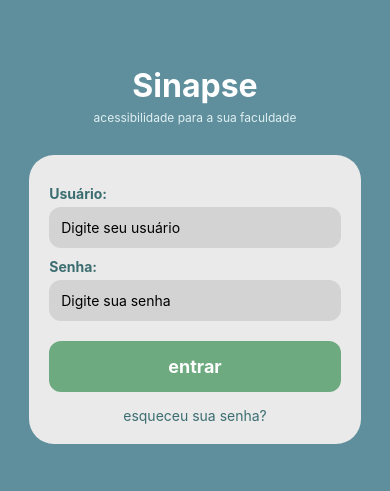
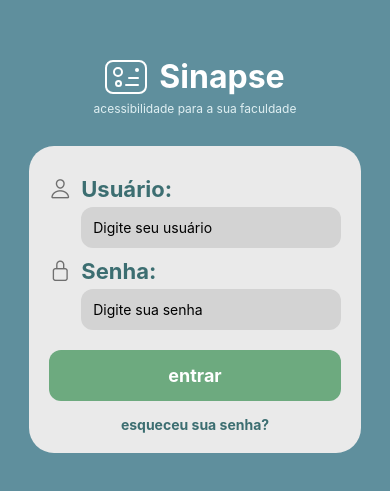
Before and after one commit to alu180/projeto-pi, a React Native app: screen /Login in a window 390 px wide. Shown: the part 167-658 px from the top of the page. Built offline with nearby package versions, Linux system fonts and the light colour scheme.

Commit message:
mudanças no app

```diff
--- a/components/BottomNav.js
+++ b/components/BottomNav.js
@@ -11,7 +11,9 @@ const BottomNav = ({ navigation, rotaAtiva }) => {
   const { logout } = usar_auten();
 
   const ir = (rota) => {
-    if (rota !== rotaAtiva) navigation.navigate(rota);
+    if (rota !== rotaAtiva) {
+      navigation.replace(rota);
+    }
   };
 
   const ativo = (rota) => rotaAtiva === rota;
--- a/components/Header.js
+++ b/components/Header.js
@@ -1,24 +1,20 @@
 import React from 'react';
 import { View, Text, StyleSheet } from 'react-native';
+import { Ionicons } from '@expo/vector-icons';
 import { CORES } from './cores';
 
-/**
- * Cabeçalho dados temp
- */
 const Header = ({
-  nomeAluno   = 'Aluno com um sobrenome de aluno',
-  matricula   = '*********',
-  curso       = 'Ciência da Computação',
+  nomeAluno = 'Aluno com um sobrenome de aluno',
+  matricula = '*********',
+  curso = 'Ciência da Computação',
   instituicao = 'IESB',
-  data        = '10/09/2025',
+  data = '10/09/2025',
 }) => (
   <View style={styles.container}>
-    {/* Avatar seria aqui emoji como exemplo*/}
     <View style={styles.avatar}>
-      <Text style={styles.avatarEmoji}>🙂</Text>
+      <Ionicons name="happy-outline" size={28} color="#7A7A7A" />
     </View>
 
-    {/* Info do aluno */}
     <View style={styles.infoAluno}>
       <Text style={styles.nome}>{nomeAluno}</Text>
       <Text style={styles.matriculaLabel}>Matrícula:</Text>
@@ -27,14 +23,12 @@ const Header = ({
 
     <View style={styles.divisor} />
 
-    {/* Info do curso */}
     <View style={styles.infoCurso}>
       <Text style={styles.cursoTexto}>Curso: {curso}</Text>
       <Text style={styles.instituicaoLabel}>Instituição:</Text>
       <Text style={styles.instituicaoNome}>{instituicao}</Text>
     </View>
 
-    {/* Data */}
     <Text style={styles.data}>{data}</Text>
   </View>
 );
@@ -56,16 +50,16 @@ const styles = StyleSheet.create({
     height: 52,
     borderRadius: 26,
     borderWidth: 1.5,
-    borderColor: '#aaa',
+    borderColor: '#AAA',
+    backgroundColor: '#E0E0E0',
     justifyContent: 'center',
     alignItems: 'center',
     marginRight: 6,
   },
-  avatarEmoji: { fontSize: 26 },
   infoAluno: { flex: 1 },
-  nome:            { fontSize: 10, color: CORES.texto },
-  matriculaLabel:  { fontSize: 10, fontWeight: 'bold', marginTop: 2 },
-  matriculaValor:  { fontSize: 10 },
+  nome: { fontSize: 10, color: CORES.texto },
+  matriculaLabel: { fontSize: 10, fontWeight: 'bold', marginTop: 2 },
+  matriculaValor: { fontSize: 10 },
   divisor: {
     width: 1,
     height: 55,
@@ -73,8 +67,8 @@ const styles = StyleSheet.create({
     marginHorizontal: 6,
   },
   infoCurso: { flex: 1 },
-  cursoTexto:       { fontSize: 10 },
+  cursoTexto: { fontSize: 10 },
   instituicaoLabel: { fontSize: 10, marginTop: 2 },
-  instituicaoNome:  { fontSize: 10, fontWeight: 'bold' },
+  instituicaoNome: { fontSize: 10, fontWeight: 'bold' },
   data: { fontSize: 11, fontWeight: 'bold', marginLeft: 6 },
 });
--- a/components/TituloPagina.js
+++ b/components/TituloPagina.js
@@ -2,15 +2,12 @@ import React from 'react';
 import { View, Text, StyleSheet } from 'react-native';
 import { CORES } from './cores';
 
-/**
- * Título de página
- */
 const TituloPagina = ({ titulo, icone, direita }) => (
   <View style={styles.container}>
     <View style={styles.linha}>
       <View style={styles.textoLinha}>
         <Text style={styles.titulo}>{titulo}</Text>
-        {icone ? <Text style={styles.icone}>{icone}</Text> : null}
+        {icone ? <View style={styles.icone}>{icone}</View> : null}
       </View>
       {direita || null}
     </View>
@@ -22,9 +19,9 @@ export default TituloPagina;
 
 const styles = StyleSheet.create({
   container: { paddingHorizontal: 16, marginTop: 14, marginBottom: 6 },
-  linha:     { flexDirection: 'row', alignItems: 'center', justifyContent: 'space-between' },
-  textoLinha:{ flexDirection: 'row', alignItems: 'center' },
-  titulo:    { fontSize: 26, fontWeight: 'bold', color: CORES.texto },
-  icone:     { fontSize: 28, marginLeft: 8 },
-  sublinhado:{ height: 2, backgroundColor: CORES.primaria, marginTop: 4, width: '55%' },
+  linha: { flexDirection: 'row', alignItems: 'center', justifyContent: 'space-between' },
+  textoLinha: { flexDirection: 'row', alignItems: 'center' },
+  titulo: { fontSize: 26, fontWeight: 'bold', color: CORES.texto },
+  icone: { marginLeft: 10 },
+  sublinhado: { height: 2, backgroundColor: CORES.primaria, marginTop: 4, width: '55%' },
 });
--- a/package.json
+++ b/package.json
@@ -5,8 +5,7 @@
   "scripts": {
     "start": "expo start",
     "android": "expo start --android",
-    "ios": "expo start --ios",
-    "web": "expo start --web"
+    "ios": "expo start --ios"
   },
   "dependencies": {
     "@react-native-async-storage/async-storage": "2.2.0",
--- a/paginas/Pag_biblioteca.js
+++ b/paginas/Pag_biblioteca.js
@@ -6,38 +6,35 @@ import TituloPagina from '../components/TituloPagina';
 import BottomNav from '../components/BottomNav';
 import { CORES } from '../components/cores';
 
-// Dados de exemplo
 const livrosEmprestados = [
   {
     id: '1',
     tituloAbrev: 'S.O.S\nCálculo II',
     icone: 'school',
-    obra:      'S.O.S Calculo II',
-    autor:     'Minha Mente',
-    idObra:    '*********',
-    emprestimo:'02/06/2025',
+    obra: 'S.O.S Calculo II',
+    autor: 'Minha Mente',
+    idObra: '*********',
+    emprestimo: '02/06/2025',
     devolucao: '15/09/2025',
   },
   {
     id: '2',
     tituloAbrev: 'Programação\né legal',
     icone: 'desktop',
-    obra:      'Programação é legal',
-    autor:     'Minha Mente',
-    idObra:    '*********',
-    emprestimo:'14/09/2025',
+    obra: 'Programação é legal',
+    autor: 'Minha Mente',
+    idObra: '*********',
+    emprestimo: '14/09/2025',
     devolucao: '15/12/2025',
   },
 ];
 
 const CardLivro = ({ item }) => (
   <View style={styles.card}>
-    {/* Capa do livro temporário de exemplo */}
     <View style={styles.capa}>
       <Text style={styles.capaTitulo}>{item.tituloAbrev}</Text>
-      <Ionicons name={item.icone} size={36} color={CORES.branco} style={{ marginTop: 10 }} />
+      <Ionicons name={item.icone} size={36} color={CORES.branco} style={styles.capaIcone} />
     </View>
-    {/* Detalhes do livro temporário de exemplo */}
     <View style={styles.detalhes}>
       <Text style={styles.detalheTexto}>Obra: {item.obra}</Text>
       <Text style={styles.detalheTexto}>Autor: {item.autor}</Text>
@@ -52,7 +49,10 @@ const Pag_biblioteca = ({ navigation }) => (
   <View style={styles.tela}>
     <Header />
     <ScrollView style={styles.conteudo}>
-      <TituloPagina titulo="Biblioteca" icone="📚" />
+      <TituloPagina
+        titulo="Biblioteca"
+        icone={<Ionicons name="book" size={28} color={CORES.primaria} />}
+      />
       {livrosEmprestados.map((livro) => (
         <CardLivro key={livro.id} item={livro} />
       ))}
@@ -64,8 +64,8 @@ const Pag_biblioteca = ({ navigation }) => (
 export default Pag_biblioteca;
 
 const styles = StyleSheet.create({
-  tela:    { flex: 1, backgroundColor: CORES.branco },
-  conteudo:{ flex: 1, paddingHorizontal: 16 },
+  tela: { flex: 1, backgroundColor: CORES.branco },
+  conteudo: { flex: 1, paddingHorizontal: 16 },
   card: {
     flexDirection: 'row',
     backgroundColor: CORES.cinzaEscuro,
@@ -75,7 +75,7 @@ const styles = StyleSheet.create({
   },
   capa: {
     width: 110,
-    backgroundColor: '#6e6e6e',
+    backgroundColor: '#6E6E6E',
     padding: 12,
     alignItems: 'center',
     justifyContent: 'center',
@@ -86,6 +86,7 @@ const styles = StyleSheet.create({
     fontSize: 13,
     textAlign: 'center',
   },
-  detalhes:   { flex: 1, padding: 12 },
-  detalheTexto:{ color: CORES.branco, fontSize: 12, marginBottom: 3 },
+  capaIcone: { marginTop: 10 },
+  detalhes: { flex: 1, padding: 12 },
+  detalheTexto: { color: CORES.branco, fontSize: 12, marginBottom: 3 },
 });
--- a/paginas/Pag_calendario.js
+++ b/paginas/Pag_calendario.js
@@ -1,21 +1,20 @@
 import React, { useState } from 'react';
 import { View, Text, TouchableOpacity, StyleSheet } from 'react-native';
+import { Ionicons } from '@expo/vector-icons';
 import Header from '../components/Header';
 import TituloPagina from '../components/TituloPagina';
 import BottomNav from '../components/BottomNav';
 import { CORES } from '../components/cores';
 
-// Dias da semana e dias do mês
 const diasSemana = ['Seg', 'Ter', 'Qua', 'Qui', 'Sex', 'Sáb', 'Dom'];
 const diasSetembro = [
   [null, null, null, null, null, null, null],
-  [1,  2,  3,  4,  5,  6,  7 ],
-  [8,  9,  10, 11, 12, 13, 14],
+  [1, 2, 3, 4, 5, 6, 7],
+  [8, 9, 10, 11, 12, 13, 14],
   [15, 16, 17, 18, 19, 20, 21],
   [22, 23, 24, 25, 26, 27, 28],
   [29, 30, null, null, null, null, null],
 ];
-// Dias indisponíveis de exemplo
 const diasIndisponiveis = [1, 2, 3, 6, 7, 13, 14, 16, 17, 18, 19, 20, 21];
 
 const Pag_calendario = ({ navigation, route }) => {
@@ -32,34 +31,30 @@ const Pag_calendario = ({ navigation, route }) => {
     <View style={styles.tela}>
       <Header />
 
-      {/* Título e botão de confirmar */}
       <TituloPagina
         titulo="Dias e Horários Disponíveis"
         direita={
           <TouchableOpacity style={styles.botaoConfirmar} onPress={confirmar}>
-            <Text style={styles.botaoConfirmarTexto}>✓</Text>
+            <Ionicons name="checkmark" size={24} color={CORES.branco} />
           </TouchableOpacity>
         }
       />
 
-      {/* Card calendário */}
       <View style={styles.cardCalendario}>
         <Text style={styles.mesNome}>Setembro</Text>
 
-        {/* Cabeçalho dos dias da semana */}
         <View style={styles.linhaCalendario}>
           {diasSemana.map((d) => (
             <Text key={d} style={styles.diaSemana}>{d}</Text>
           ))}
         </View>
 
-        {/* Linhas de datas */}
         {diasSetembro.slice(1).map((semana, i) => (
           <View key={i} style={styles.linhaCalendario}>
             {semana.map((dia, j) => {
               if (!dia) return <View key={j} style={styles.celulaVazia} />;
-              const selecionado    = dia === diaSelecionado;
-              const indisponivel   = diasIndisponiveis.includes(dia);
+              const selecionado = dia === diaSelecionado;
+              const indisponivel = diasIndisponiveis.includes(dia);
               return (
                 <TouchableOpacity
                   key={j}
@@ -69,8 +64,8 @@ const Pag_calendario = ({ navigation, route }) => {
                   <Text
                     style={[
                       styles.diaNumero,
-                      selecionado   && styles.diaNumeroSelecionado,
-                      indisponivel  && styles.diaIndisponivel,
+                      selecionado && styles.diaNumeroSelecionado,
+                      indisponivel && styles.diaIndisponivel,
                     ]}
                   >
                     {dia}
@@ -90,26 +85,28 @@ const Pag_calendario = ({ navigation, route }) => {
 export default Pag_calendario;
 
 const styles = StyleSheet.create({
-  tela:           { flex: 1, backgroundColor: CORES.branco },
+  tela: { flex: 1, backgroundColor: CORES.branco },
   botaoConfirmar: {
-    width: 40, height: 40, borderRadius: 20,
+    width: 40,
+    height: 40,
+    borderRadius: 20,
     backgroundColor: CORES.primaria,
-    justifyContent: 'center', alignItems: 'center',
+    justifyContent: 'center',
+    alignItems: 'center',
   },
-  botaoConfirmarTexto: { color: CORES.branco, fontSize: 20, fontWeight: 'bold' },
   cardCalendario: {
     margin: 16,
     backgroundColor: CORES.primaria,
     borderRadius: 14,
     padding: 16,
   },
-  mesNome:       { color: CORES.branco, fontWeight: 'bold', fontSize: 16, marginBottom: 12 },
-  linhaCalendario:{ flexDirection: 'row', justifyContent: 'space-between', marginBottom: 8 },
-  diaSemana:     { color: CORES.branco, fontSize: 12, width: 36, textAlign: 'center', fontWeight: 'bold' },
-  celulaVazia:   { width: 36 },
-  celulaDia:     { width: 36, height: 36, justifyContent: 'center', alignItems: 'center', borderRadius: 18 },
-  diaSelecionado:{ borderWidth: 2, borderColor: CORES.branco },
-  diaNumero:     { color: CORES.branco, fontSize: 14 },
+  mesNome: { color: CORES.branco, fontWeight: 'bold', fontSize: 16, marginBottom: 12 },
+  linhaCalendario: { flexDirection: 'row', justifyContent: 'space-between', marginBottom: 8 },
+  diaSemana: { color: CORES.branco, fontSize: 12, width: 36, textAlign: 'center', fontWeight: 'bold' },
+  celulaVazia: { width: 36 },
+  celulaDia: { width: 36, height: 36, justifyContent: 'center', alignItems: 'center', borderRadius: 18 },
+  diaSelecionado: { borderWidth: 2, borderColor: CORES.branco },
+  diaNumero: { color: CORES.branco, fontSize: 14 },
   diaNumeroSelecionado: { fontWeight: 'bold' },
-  diaIndisponivel:      { color: CORES.vermelho },
+  diaIndisponivel: { color: CORES.vermelho },
 });
--- a/paginas/Pag_horarios.js
+++ b/paginas/Pag_horarios.js
@@ -1,23 +1,23 @@
 import React, { useState } from 'react';
 import { View, Text, TouchableOpacity, ScrollView, StyleSheet } from 'react-native';
+import { Ionicons } from '@expo/vector-icons';
 import Header from '../components/Header';
 import TituloPagina from '../components/TituloPagina';
 import BottomNav from '../components/BottomNav';
 import { CORES } from '../components/cores';
-//horarios de exemplo
+
 const periodos = {
-  matutino:   ['08h30','09h30','10h30','11h30','12h30'],
-  vespertino: ['13h30','14h30','15h30','16h30','17h30'],
-  noturno:    ['18h30','19h30','20h30','21h30','22h30'],
+  matutino: ['08h30', '09h30', '10h30', '11h30', '12h30'],
+  vespertino: ['13h30', '14h30', '15h30', '16h30', '17h30'],
+  noturno: ['18h30', '19h30', '20h30', '21h30', '22h30'],
 };
 
 const Pag_horarios = ({ navigation, route }) => {
   const [horarioSelecionado, setHorarioSelecionado] = useState('17h30');
-  const dia  = route.params?.dia  || 10;
+  const dia = route.params?.dia || 10;
   const sala = route.params?.sala || 'Sala CB1';
 
   const confirmar = () => {
-    // confirmar a reserva
     alert(`Reserva confirmada!\n${sala}\nDia ${dia}/09 às ${horarioSelecionado}`);
     navigation.navigate('Home');
   };
@@ -30,13 +30,12 @@ const Pag_horarios = ({ navigation, route }) => {
         titulo={`Quarta - feira (${dia}/09)`}
         direita={
           <TouchableOpacity style={styles.botaoConfirmar} onPress={confirmar}>
-            <Text style={styles.botaoConfirmarTexto}>✓</Text>
+            <Ionicons name="checkmark" size={24} color={CORES.branco} />
           </TouchableOpacity>
         }
       />
 
       <ScrollView style={styles.tabela}>
-        {/* Cabeçalho da tabela */}
         <View style={styles.linhaTabela}>
           {['Período\nMatutino\n08h30', 'Período\nVespertino\n13h30', 'Período\nNoturno\n18h30'].map(
             (col, i) => (
@@ -47,15 +46,14 @@ const Pag_horarios = ({ navigation, route }) => {
           )}
         </View>
 
-        {/* Linhas de horários */}
         {[0, 1, 2, 3, 4].map((linha) => (
           <View key={linha} style={styles.linhaTabela}>
-            {['matutino', 'vespertino', 'noturno'].map((p) => {
-              const horario = periodos[p][linha];
-              const ativo   = horario === horarioSelecionado;
+            {['matutino', 'vespertino', 'noturno'].map((periodo) => {
+              const horario = periodos[periodo][linha];
+              const ativo = horario === horarioSelecionado;
               return (
                 <TouchableOpacity
-                  key={p}
+                  key={periodo}
                   style={[styles.celula, ativo && styles.celulaAtiva]}
                   onPress={() => setHorarioSelecionado(horario)}
                 >
@@ -77,23 +75,28 @@ const Pag_horarios = ({ navigation, route }) => {
 export default Pag_horarios;
 
 const styles = StyleSheet.create({
-  tela:   { flex: 1, backgroundColor: CORES.branco },
+  tela: { flex: 1, backgroundColor: CORES.branco },
   tabela: { flex: 1, paddingHorizontal: 16 },
   botaoConfirmar: {
-    width: 40, height: 40, borderRadius: 20,
+    width: 40,
+    height: 40,
+    borderRadius: 20,
     backgroundColor: CORES.primaria,
-    justifyContent: 'center', alignItems: 'center',
+    justifyContent: 'center',
+    alignItems: 'center',
   },
-  botaoConfirmarTexto: { color: CORES.branco, fontSize: 20, fontWeight: 'bold' },
   linhaTabela: { flexDirection: 'row', borderBottomWidth: 1, borderColor: CORES.borda },
   celula: {
-    flex: 1, paddingVertical: 14,
-    justifyContent: 'center', alignItems: 'center',
-    borderRightWidth: 1, borderColor: CORES.borda,
+    flex: 1,
+    paddingVertical: 14,
+    justifyContent: 'center',
+    alignItems: 'center',
+    borderRightWidth: 1,
+    borderColor: CORES.borda,
   },
   celulaHeader: { paddingVertical: 10 },
-  headerTexto:  { fontSize: 12, fontWeight: 'bold', textAlign: 'center' },
-  celulaAtiva:  { backgroundColor: CORES.primaria },
-  celulaTexto:  { fontSize: 14 },
+  headerTexto: { fontSize: 12, fontWeight: 'bold', textAlign: 'center' },
+  celulaAtiva: { backgroundColor: CORES.primaria },
+  celulaTexto: { fontSize: 14 },
   celulaTextoAtivo: { color: CORES.branco, fontWeight: 'bold' },
 });
--- a/paginas/Pag_login.js
+++ b/paginas/Pag_login.js
@@ -1,42 +1,67 @@
-import { View, Text, TextInput, Button, StyleSheet, ActivityIndicator, TouchableOpacity } from 'react-native';
+import { Alert, View, Text, TextInput, StyleSheet, ActivityIndicator, TouchableOpacity } from 'react-native';
+import { Ionicons } from '@expo/vector-icons';
 import User_login from '../hooks/User_login';
+import { usar_auten } from '../contextos/auten_usuario';
 
-const Pag_login = ({ onLoginSuccess }) => {
+const Pag_login = () => {
   const {
     username,
     setUsername,
     password,
     setPassword,
     loading,
+    setLoading,
     error,
-    login,
+    setError,
+    getFormData,
   } = User_login();
+  const { login } = usar_auten();
 
   const handleLogin = async () => {
+    const formData = getFormData();
+    if (!formData) return;
+
+    setLoading(true);
+    setError(null);
+
     try {
-      const result = await login();
-      // Se o login for bem-sucedido notifica o componente superior
-      if (result && onLoginSuccess) {
-        onLoginSuccess(result);
-      }
+      await login(formData.username, formData.password);
     } catch (err) {
-      // O erro e tratado no hook mas agnt pode exibir um alerta pro o usuário
-      Alert.alert('Falha no login', error);
+      const mensagem = err?.message || 'Não foi possível entrar.';
+      setError(mensagem);
+      Alert.alert('Falha no login', mensagem);
+    } finally {
+      setLoading(false);
     }
   };
 
-  return (<View style={styles.container}>
-      {/* Logo / Título */}
+  return (
+    <View style={styles.container}>
       <View style={styles.header}>
-        <Text style={styles.logo}>Sinapse</Text>
-        <Text style={styles.subtitle}>
-          acessibilidade para a sua faculdade
-        </Text>
+        <View style={styles.brandRow}>
+          <View style={styles.brandIcon}>
+            <View style={styles.brandLeft}>
+              <View style={styles.brandCircleLarge} />
+              <View style={styles.brandCircleSmall} />
+            </View>
+            <View style={styles.brandRight}>
+              <View style={styles.brandLineTop}>
+                <View style={styles.brandDot} />
+              </View>
+              <View style={styles.brandLineMiddle} />
+              <View style={styles.brandLineBottom} />
+            </View>
+          </View>
+          <Text style={styles.logo}>Sinapse</Text>
+        </View>
+        <Text style={styles.subtitle}>acessibilidade para a sua faculdade</Text>
       </View>
 
-      {/* Card */}
       <View style={styles.card}>
-        <Text style={styles.label}>Usuário:</Text>
+        <View style={styles.labelRow}>
+          <Ionicons name="person-outline" size={22} color="#6F6F6F" />
+          <Text style={styles.label}>Usuário:</Text>
+        </View>
         <TextInput
           style={styles.input}
           value={username}
@@ -44,7 +69,10 @@ const Pag_login = ({ onLoginSuccess }) => {
           placeholder="Digite seu usuário"
         />
 
-        <Text style={styles.label}>Senha:</Text>
+        <View style={styles.labelRow}>
+          <Ionicons name="lock-closed-outline" size={22} color="#6F6F6F" />
+          <Text style={styles.label}>Senha:</Text>
+        </View>
         <TextInput
           style={styles.input}
           value={password}
@@ -78,44 +106,107 @@ const styles = StyleSheet.create({
     justifyContent: 'center',
     alignItems: 'center',
   },
-
   header: {
     alignItems: 'center',
     marginBottom: 30,
   },
-
+  brandRow: {
+    flexDirection: 'row',
+    alignItems: 'center',
+    gap: 12,
+  },
+  brandIcon: {
+    width: 42,
+    height: 34,
+    borderRadius: 8,
+    borderWidth: 2,
+    borderColor: '#FFF',
+    flexDirection: 'row',
+    alignItems: 'center',
+    justifyContent: 'space-between',
+    paddingHorizontal: 6,
+  },
+  brandLeft: {
+    height: 20,
+    justifyContent: 'space-between',
+    alignItems: 'center',
+  },
+  brandRight: {
+    height: 18,
+    justifyContent: 'space-between',
+    alignItems: 'flex-end',
+  },
+  brandCircleLarge: {
+    width: 10,
+    height: 10,
+    borderRadius: 5,
+    borderWidth: 2,
+    borderColor: '#FFF',
+  },
+  brandCircleSmall: {
+    width: 7,
+    height: 7,
+    borderRadius: 3.5,
+    borderWidth: 2,
+    borderColor: '#FFF',
+  },
+  brandLineTop: {
+    width: 14,
+    flexDirection: 'row',
+    justifyContent: 'flex-end',
+  },
+  brandDot: {
+    width: 4,
+    height: 4,
+    borderRadius: 2,
+    backgroundColor: '#FFF',
+  },
+  brandLineMiddle: {
+    width: 11,
+    height: 2,
+    borderRadius: 1,
+    backgroundColor: '#FFF',
+  },
+  brandLineBottom: {
+    width: 14,
+    height: 2,
+    borderRadius: 1,
+    backgroundColor: '#FFF',
+  },
   logo: {
     fontSize: 32,
-    color: '#fff',
+    color: '#FFF',
     fontWeight: 'bold',
   },
-
   subtitle: {
-    color: '#dfeff2',
+    color: '#DFEFF2',
     marginTop: 5,
     fontSize: 12,
   },
-
   card: {
     width: '85%',
     backgroundColor: '#EAEAEA',
     borderRadius: 25,
     padding: 20,
   },
-
+  labelRow: {
+    flexDirection: 'row',
+    alignItems: 'center',
+    gap: 10,
+    marginTop: 10,
+  },
   label: {
-    marginTop: 10,
-    color: '#3c6e71',
+    color: '#3C6E71',
     fontWeight: 'bold',
+    fontSize: 22,
   },
-
   input: {
     backgroundColor: '#D3D3D3',
     borderRadius: 12,
     padding: 12,
     marginTop: 5,
+    marginLeft: 32,
   },
-
   button: {
     backgroundColor: '#6DAA7F',
     marginTop: 20,
@@ -123,19 +214,17 @@ const styles = StyleSheet.create({
     borderRadius: 12,
     alignItems: 'center',
   },
-
   buttonText: {
-    color: '#fff',
+    color: '#FFF',
     fontSize: 18,
     fontWeight: 'bold',
   },
-
   forgot: {
     textAlign: 'center',
     marginTop: 15,
-    color: '#3c6e71',
+    color: '#3C6E71',
+    fontWeight: 'bold',
   },
-
   error: {
     color: 'red',
     marginTop: 10,
```
Also changed, not shown: paginas/Pag_notificacoes.js (+13 -12 lines), paginas/Pag_sala_estudo.js (+12 -8 lines), 1 other file (tests, documents, lock files or other folders).
